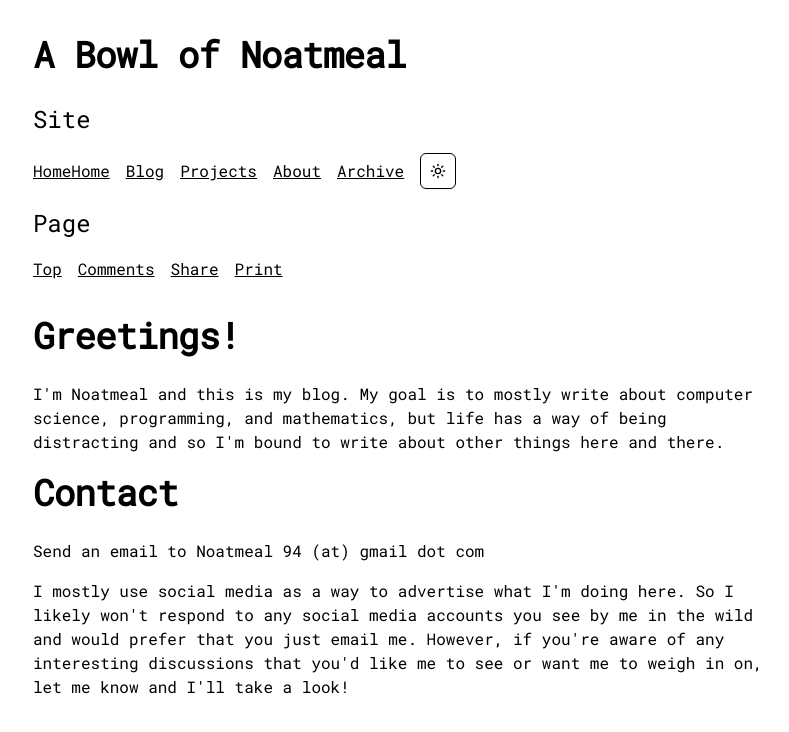
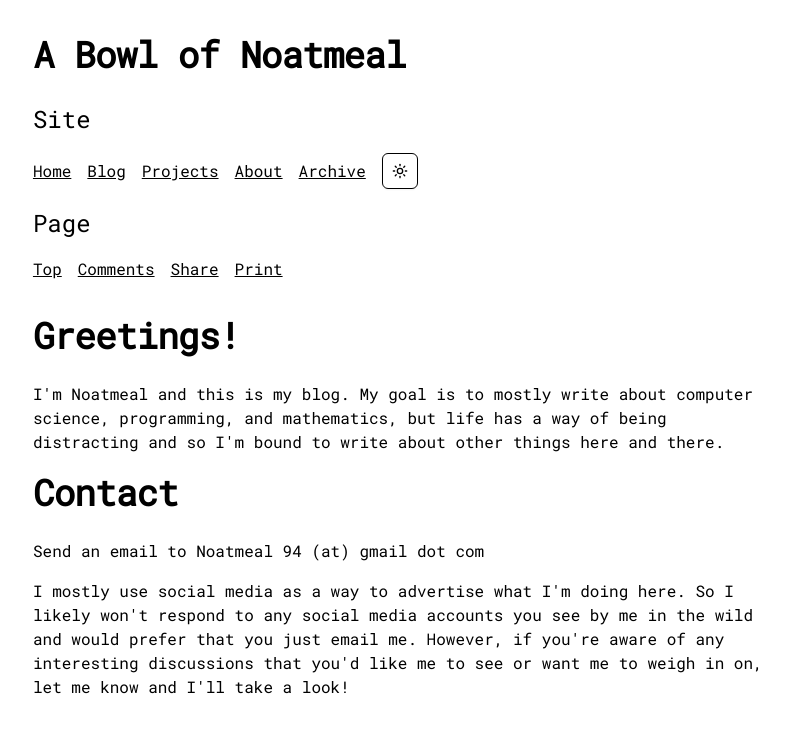
Before and after one commit to noatmeal/noatmeal_app, a Next.js app: page / in a window 1280 px wide. Shown: the top 732 px of the page, without its empty margins (239-1028 px from the left). Built offline with nearby package versions, Linux system fonts and the light colour scheme.

Commit message:
Some refactoring from moi

```diff
--- a/src/components/header.tsx
+++ b/src/components/header.tsx
@@ -7,9 +7,9 @@ export async function Header() {
     <>
       <h1>{content.title}</h1>
       <div className="mb-8">
-        <h3>Site</h3>
+        <h3>{content.siteLinks.navAreaName}</h3>
         <nav className="flex items-center gap-4 mb-4">
-          <a href="#">{content.siteLinks.home}Home</a>
+          <a href="#">{content.siteLinks.home}</a>
           <a href="#">{content.siteLinks.blog}</a>
           <a href="#">{content.siteLinks.projects}</a>
           <a href="#">{content.siteLinks.about}</a>
@@ -17,7 +17,7 @@ export async function Header() {
           <ModeToggle />
         </nav>
 
-        <h3>Page</h3>
+        <h3>{content.pageLinks.navAreaName}</h3>
         <nav className="flex items-center gap-4">
           <a href="#">{content.pageLinks.top}</a>
           <a href="#">{content.pageLinks.comments}</a>
--- a/src/content/header.yaml
+++ b/src/content/header.yaml
@@ -1,11 +1,13 @@
 title: "A Bowl of Noatmeal"
 siteLinks:
+  navAreaName: "Site"
   home: "Home"
   blog: "Blog"
   projects: "Projects"
   about: "About"
   archive: "Archive"
 pageLinks:
+  navAreaName: "Page"
   top: "Top"
   comments: "Comments"
   share: "Share"
```
